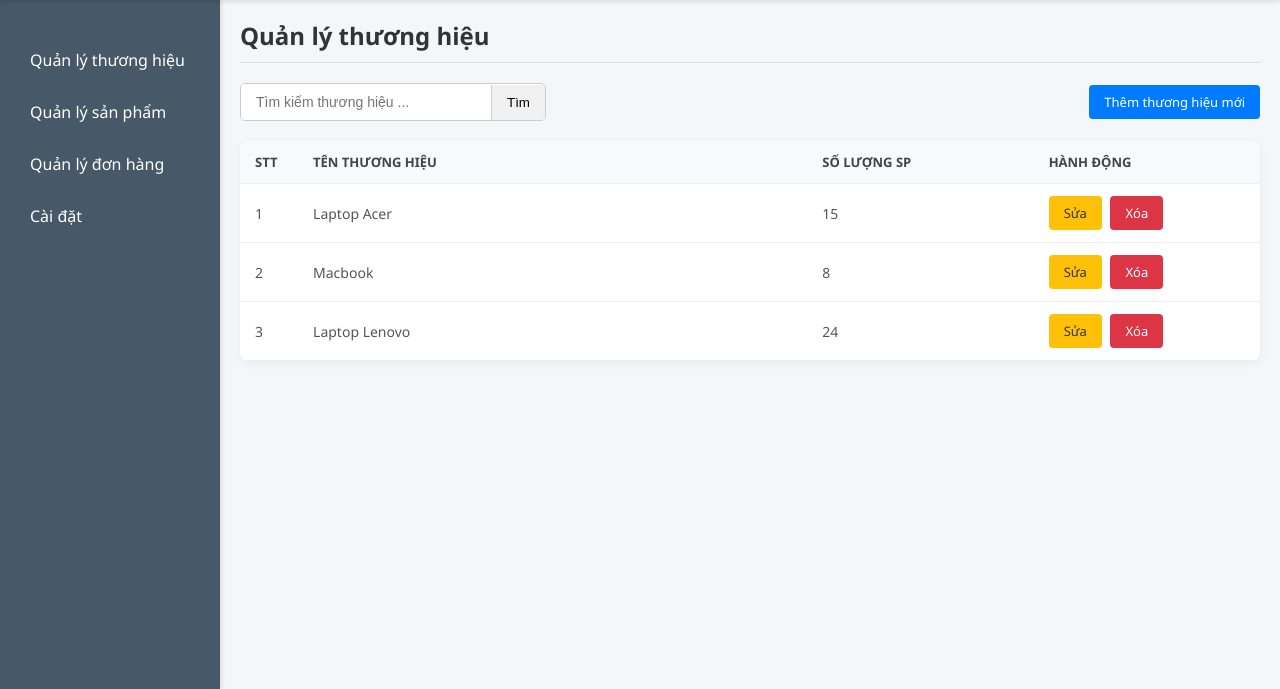
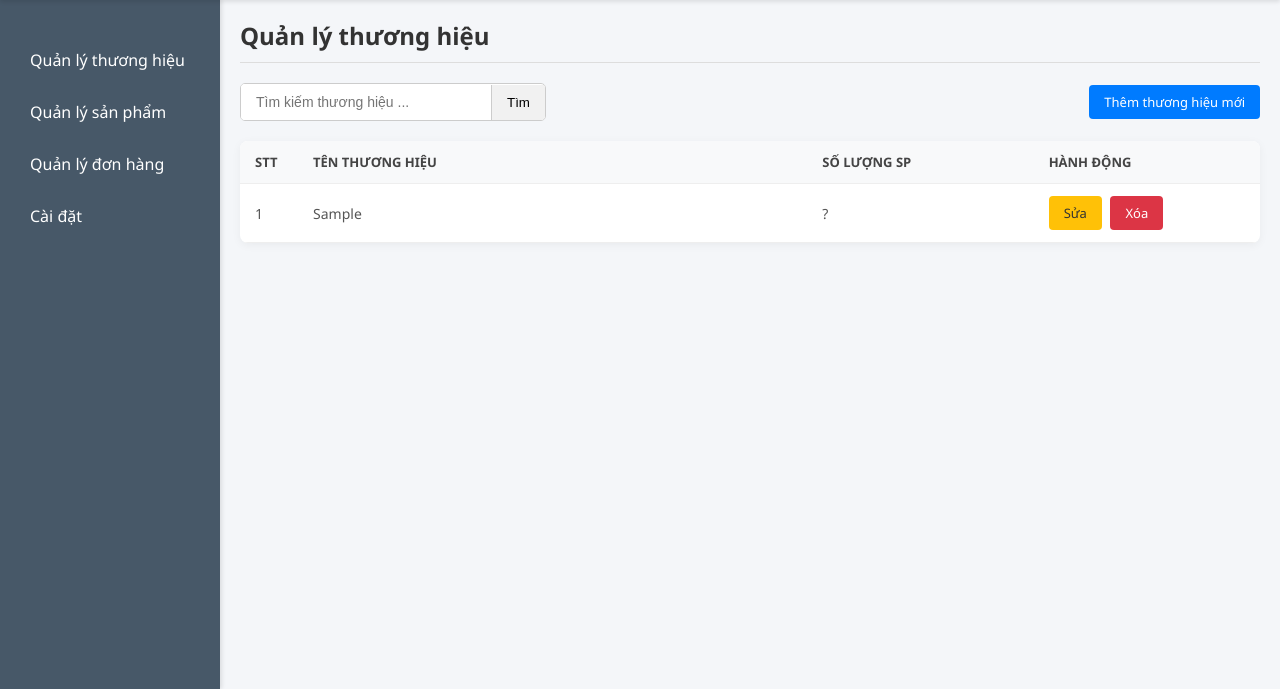
Before and after one commit to DPSgion/WebBanLapTop_THWeb, a PHP site: page /admin/admin.php in a window 1280 px wide. Shown: the part 111-800 px from the top of the page. Run offline with PHP 8.4, Linux system fonts and the light colour scheme; tables that the repository leaves empty hold one stand-in row (values such as "Sample post").

Commit message:
feat: Đổ dữ liệu lên trang 'quản lý thương hiệu'

```diff
--- a/project/admin/quanlythuonghieu.php
+++ b/project/admin/quanlythuonghieu.php
@@ -1,3 +1,7 @@
+<?php
+    include("../config/configDB.php");
+?>
+
 
 <div class="main-title">
     <h2>Quản lý thương hiệu</h2>
@@ -22,33 +26,32 @@
             </tr>
         </thead>
         <tbody>
+            <?php
+                $sql = "SELECT * FROM thuong_hieu";
+                $stmt = $pdo->prepare($sql);
+                $stmt->execute();
+
+                $data = $stmt->fetchAll(PDO::FETCH_ASSOC);
+
+                $count = 1;
+                foreach($data as $dong){
+                    ?>
+
                     <tr>
-                <td>1</td>
-                <td>Laptop Acer</td>
-                <td>15</td>
+                        <td><?php echo $count; ?></td>
+                        <td><?php echo $dong['tenthuonghieu']; ?></td>
+                        <td>?</td>
                         <td>
                             <a href="#" class="btn btn-edit">Sửa</a>
                             <a href="#" class="btn btn-delete" onclick="return confirm('Bạn có chắc muốn xóa?')">Xóa</a>
                         </td>
                     </tr>
-            <tr>
-                <td>2</td>
-                <td>Macbook</td>
-                <td>8</td>
-                <td>
-                    <a href="#" class="btn btn-edit">Sửa</a>
-                    <a href="#" class="btn btn-delete" onclick="return confirm('Bạn có chắc muốn xóa?')">Xóa</a>
-                </td>
-            </tr>
-            <tr>
-                <td>3</td>
-                <td>Laptop Lenovo</td>
-                <td>24</td>
-                <td>
-                    <a href="#" class="btn btn-edit">Sửa</a>
-                    <a href="#" class="btn btn-delete" onclick="return confirm('Bạn có chắc muốn xóa?')">Xóa</a>
-                </td>
-            </tr>
+
+                    <?php
+                    $count++;
+                }
+
+            ?>
         </tbody>
     </table>
 </div>
--- a/project/config/configDB.php
+++ b/project/config/configDB.php
@@ -4,6 +4,8 @@ try{
     $pdo = new PDO("mysql:hoost=localhost; dbname=banlaptop", "root", "");
 }
 catch (PDOException $ex){
-    echo $ex->getMessage();
+    echo "<script>
+            console.error('". $ex->getMessage() ."');
+        </script>";
     die ("Kết nối DB không thành công");
 }
```
Lines whose indentation alone changed are shown as unchanged.
